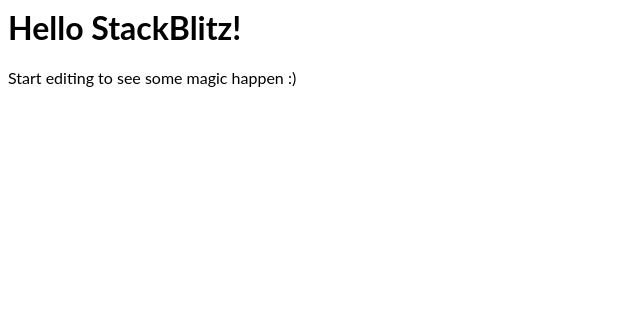
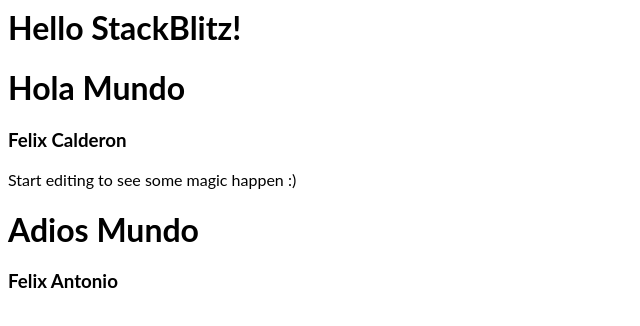
Before and after one commit to felixC89/Curso_Udemy-react-83d31k, a React (Create React App) app: page / in a window 1280 px wide. Shown: the top 326 px of the page, without its empty margins (0-640 px from the left). Built offline with nearby package versions, Linux system fonts and the light colour scheme.

Commit message:
Componentes

```diff
--- a/src/App.js
+++ b/src/App.js
@@ -1,11 +1,16 @@
-import React from "react";
-import "./style.css";
+import React from 'react';
+import './style.css';
+import HolaMundo, { AdiosMundo } from './Componentes/HolaMundo.js';
 
 export default function App() {
   return (
     <div>
       <h1>Hello StackBlitz!</h1>
-      <p>Start editing to see some magic happen :)</p>
+      <p>
+        <HolaMundo />
+        Start editing to see some magic happen :)
+        <AdiosMundo />
+      </p>
     </div>
   );
 }
--- /dev/null
+++ b/src/Componentes/HolaMundo.js
@@ -0,0 +1,21 @@
+import React from 'react';
+
+export default HolaMundo;
+
+function HolaMundo() {
+  return (
+    <div>
+      <h1>Hola Mundo</h1>
+      <h3>Felix Calderon</h3>
+    </div>
+  );
+}
+
+export function AdiosMundo() {
+  return (
+    <div>
+      <h1>Adios Mundo</h1>
+      <h3>Felix Antonio</h3>
+    </div>
+  );
+}
```
